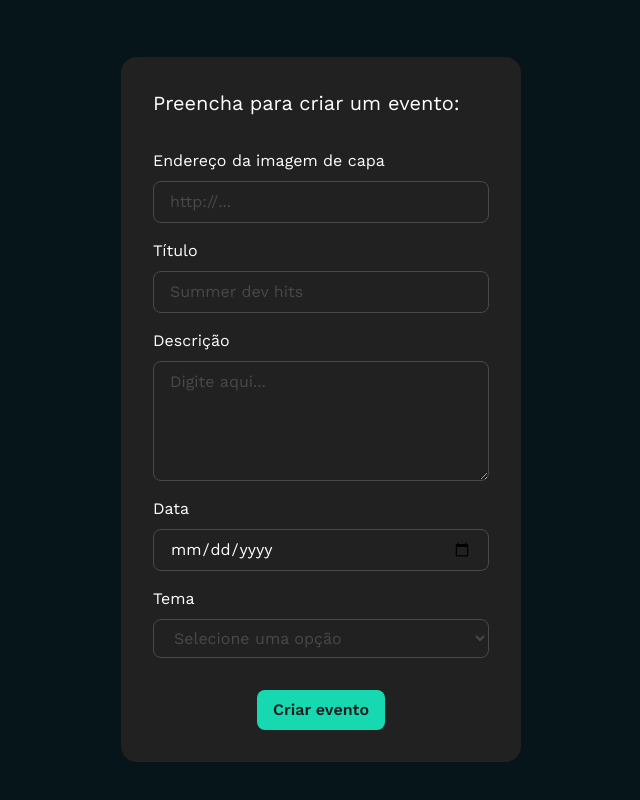
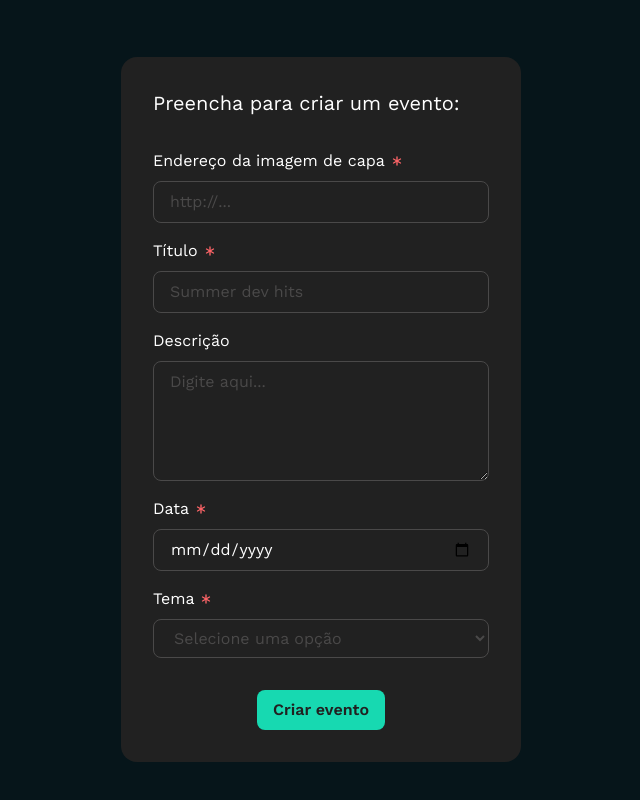
Before and after one commit to marcosprofile/tecboard, a React (Vite) app: page / in a window 1280 px wide. Shown: the part 700-1500 px from the top of the page, without its empty margins (319-959 px from the left). Built offline with nearby package versions, Linux system fonts and the light colour scheme.

Commit message:
feat: update

```diff
--- a/package.json
+++ b/package.json
@@ -13,6 +13,7 @@
     "@tailwindcss/vite": "^4.1.10",
     "react": "^19.1.0",
     "react-dom": "^19.1.0",
+    "react-icons": "^5.5.0",
     "react-toastify": "^11.0.5",
     "tailwindcss": "^4.1.10"
   },
--- a/src/components/FormularioDeEvento.jsx
+++ b/src/components/FormularioDeEvento.jsx
@@ -58,11 +58,11 @@ export default function FormularioDeEvento({ onSubmit }) {
 
       <div className="flex flex-col gap-4">
         <div className="flex flex-col gap-2">
-          <LabelInput htmlFor="capaEvento" texto="Endereço da imagem de capa" />
+          <LabelInput htmlFor="capaEvento" texto="Endereço da imagem de capa" obrigatorio />
           <Input type="text" id="capaEvento" name="capaEvento" placeholder="http://..." required />
         </div>
         <div className="flex flex-col gap-2">
-          <LabelInput htmlFor="nomeEvento" texto="Título" />
+          <LabelInput htmlFor="nomeEvento" texto="Título" obrigatorio />
           <Input type="text" id="nomeEvento" name="nomeEvento" placeholder="Summer dev hits" required />
         </div>
         <div className="flex flex-col gap-2">
@@ -70,11 +70,11 @@ export default function FormularioDeEvento({ onSubmit }) {
           <Textarea id="descricaoEvento" name="descricaoEvento" placeholder="Digite aqui..." />
         </div>
         <div className="flex flex-col gap-2">
-          <LabelInput htmlFor="dataEvento" texto="Data" />
+          <LabelInput htmlFor="dataEvento" texto="Data" obrigatorio />
           <Input type="date" id="dataEvento" name="dataEvento" required />
         </div>
         <div className="flex flex-col gap-2">
-          <LabelInput htmlFor="tema" texto="Tema" />
+          <LabelInput htmlFor="tema" texto="Tema" obrigatorio />
           <Select value={opcaoSelecionada} onChange={e => setOpcaoSelecionada(e.target.value)} id="tema" name="tema" required>
             <Option classes="text-cinza-medio" value="" disabled hidden>Selecione uma opção</Option>
             {temas.map((tema) => (
--- a/src/components/atoms/form/LabelInput.jsx
+++ b/src/components/atoms/form/LabelInput.jsx
@@ -1,7 +1,15 @@
-export default function LabelInput({ htmlFor, texto }) {
+import { LuAsterisk } from "react-icons/lu"
+
+
+export default function LabelInput({ htmlFor, texto, obrigatorio }) {
   return (
-    <label htmlFor={htmlFor} className="text">
+    <label htmlFor={htmlFor} className="text flex items-center gap-1">
       {texto}
+      {obrigatorio && (
+        <div className="text-red-400" title="Campo obrigatório">
+          <LuAsterisk />
+        </div>
+      )}
     </label>
   )
 }
```
Also changed, not shown: 1 other file (tests, documents, lock files or other folders).
